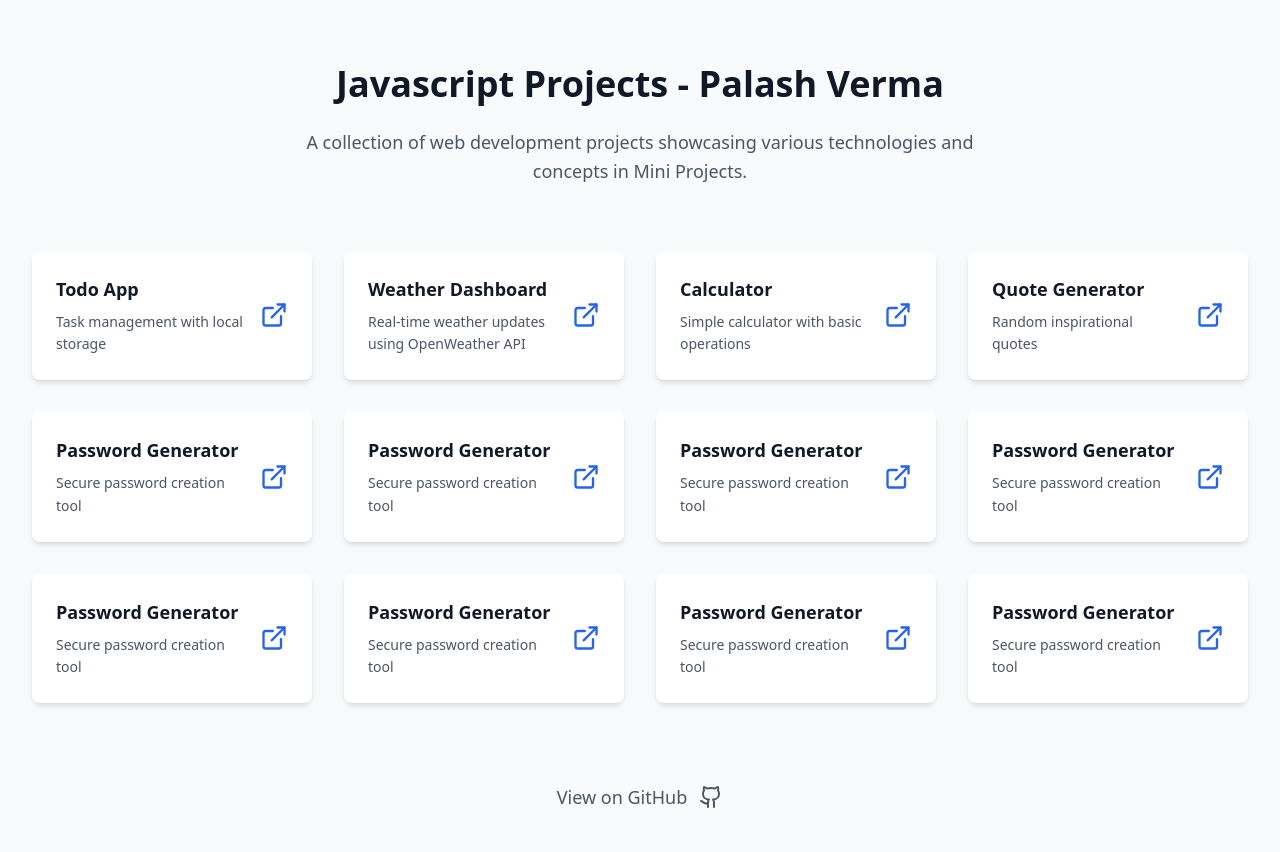
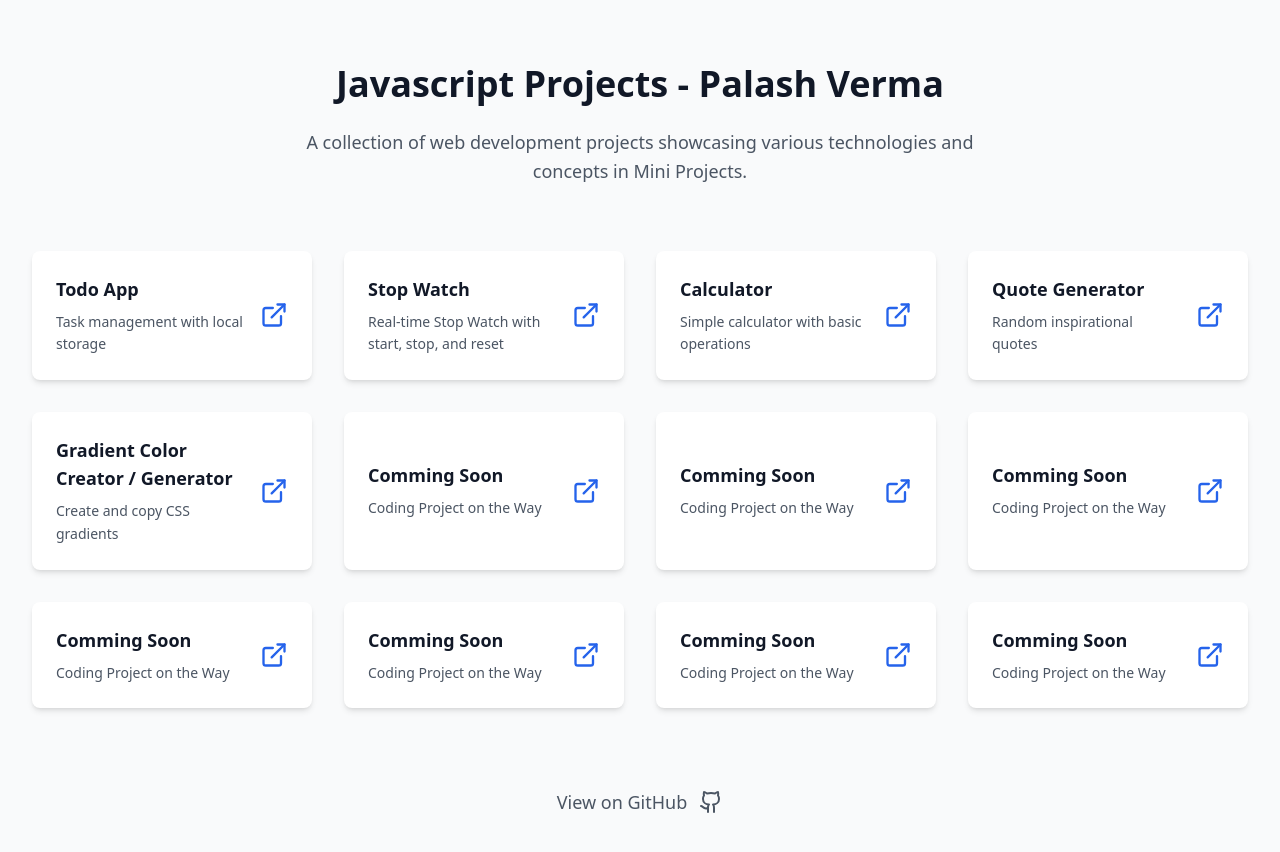
Before and after one commit to P4L4SH/Project-showcase, a React (Vite) app: page / in a window 1280 px wide. Shown: the top 852 px of the page. Built offline with nearby package versions, Linux system fonts and the light colour scheme.

Commit message:
Second Phase with Projects 3:50pm

```diff
--- a/src/App.jsx
+++ b/src/App.jsx
@@ -1,6 +1,9 @@
 import React from 'react';
 import { ExternalLink, Github } from 'lucide-react';
 import Todoapp from './pages/TodoApp.jsx';  // Make sure this matches exactly
+
+import Stopwatch from './pages/stopWatch.jsx';
+import SimpleCalculator from './pages/Calculator.jsx';
 
 const ProjectCard = ({ title, description, link }) => {
   const handleClick = (e) => {
@@ -44,58 +47,59 @@ function App() {
       link: "/TodoApp"
     },
     {
-      title: "Weather Dashboard",
-      description: "Real-time weather updates using OpenWeather API",
-      link: "#"
+      title: "Stop Watch",
+      description: "Real-time Stop Watch with start, stop, and reset",
+      link: "/stopWatch"
+
     },
     {
       title: "Calculator",
       description: "Simple calculator with basic operations",
-      link: "#"
+      link: "/Calculator"
     },
     {
       title: "Quote Generator",
       description: "Random inspirational quotes",
+      link: "https://iridescent-conkies-3d68e9.netlify.app"
+    },
+    {
+      title: "Gradient Color Creator / Generator",
+      description: "Create and copy CSS gradients",
+      link: "https://neon-baklava-b8af9c.netlify.app"
+    },
+    {
+      title: "Comming Soon",
+      description: "Coding Project on the Way",
       link: "#"
     },
     {
-      title: "Password Generator",
-      description: "Secure password creation tool",
+      title: "Comming Soon",
+      description: "Coding Project on the Way",
       link: "#"
     },
     {
-      title: "Password Generator",
-      description: "Secure password creation tool",
+      title: "Comming Soon",
+      description: "Coding Project on the Way",
       link: "#"
     },
     {
-      title: "Password Generator",
-      description: "Secure password creation tool",
+      title: "Comming Soon",
+      description: "Coding Project on the Way",
       link: "#"
     },
     {
-      title: "Password Generator",
-      description: "Secure password creation tool",
+      title: "Comming Soon",
+      description: "Coding Project on the Way",
       link: "#"
     },
     {
-      title: "Password Generator",
-      description: "Secure password creation tool",
+      title: "Comming Soon",
+      description: "Coding Project on the Way",
       link: "#"
     },
     {
-      title: "Password Generator",
-      description: "Secure password creation tool",
-      link: "#"
-    },
-    {
-      title: "Password Generator",
-      description: "Secure password creation tool",
-      link: "#"
-    },
-    {
-      title: "Password Generator",
-      description: "Secure password creation tool",
+      title: "Comming Soon",
+      description: "Coding Project on the Way",
       link: "#"
     },
   ];
@@ -106,6 +110,16 @@ function App() {
   // If path is /todo, render TodoApp
   if (currentPath === '/TodoApp') {
     return < Todoapp />;
+  }
+
+  if (currentPath === '/stopWatch') {
+    return < Stopwatch />;
+
+  }
+  if (currentPath === '/Calculator') {
+    return < SimpleCalculator />;
+
+
   }
 
   // Otherwise render the project showcase
--- /dev/null
+++ b/src/pages/Calculator.jsx
@@ -0,0 +1,128 @@
+import { useState } from 'react'
+import { ArrowLeft, Trash2, Edit, Check, X } from 'lucide-react';
+
+function Button({ children, onClick, variant = 'default', className = '' }) {
+  const variants = {
+    default: 'bg-gray-200 hover:bg-gray-300',
+    operator: 'bg-blue-500 text-white hover:bg-blue-600',
+    equal: 'bg-green-500 text-white hover:bg-green-600',
+    clear: 'bg-red-500 text-white hover:bg-red-600'
+  }
+
+  return (
+    <button
+      onClick={onClick}
+      className={`p-4 rounded ${variants[variant]} ${className}`}
+    >
+      {children}
+    </button>
+  )
+}
+
+function Display({ equation, display }) {
+  return (
+    <div className="bg-gray-100 p-4 rounded mb-4">
+      <div className="text-gray-500 text-sm h-6">{equation}</div>
+      <div className="text-right text-2xl font-bold">{display}</div>
+    </div>
+  )
+}
+
+function SimpleCalculator() {
+  const [display, setDisplay] = useState('0')
+  const [equation, setEquation] = useState('')
+
+  const handleNumber = (number) => {
+    if (display === '0') {
+      setDisplay(number)
+    } else {
+      setDisplay(display + number)
+    }
+  }
+
+  const handleOperator = (operator) => {
+    setEquation(display + ' ' + operator + ' ')
+    setDisplay('0')
+  }
+
+  const handleEqual = () => {
+    try {
+      const result = new Function('return ' + equation + display)()
+      setDisplay(result.toString())
+      setEquation('')
+    } catch (error) {
+      setDisplay('Error')
+      setEquation('')
+    }
+  }
+
+  const handleClear = () => {
+    setDisplay('0')
+    setEquation('')
+  }
+
+  return (
+
+    <div className="min-h-screen bg-gray-100 flex flex-col items-center justify-center">
+  {/* Back to Projects Button */}
+  <div >
+    <a
+      href="/"
+      onClick={(e) => {
+        e.preventDefault();
+        window.location.pathname = '/';
+      }}
+      className="inline-flex items-center gap-2 text-blue-600 hover:text-blue-800"
+    >
+      <ArrowLeft className="w-4 h-4" />
+      Back to Projects
+    </a>
+  </div>
+
+  {/* Calculator */}
+  <h1 className="text-4xl font-bold mt-6 mb-6 text-center">
+    Simple Calculator
+  </h1>
+  <div className="bg-white mt-6 p-6 text-xl rounded-lg shadow-lg w-80">
+    <Display equation={equation} display={display} />
+
+    <div className="grid grid-cols-4 gap-2">
+      <Button onClick={handleClear} variant="clear" className="col-span-2">
+        Clear
+      </Button>
+      <Button onClick={() => handleOperator('/')} variant="operator">÷</Button>
+      <Button onClick={() => handleOperator('*')} variant="operator">×</Button>
+
+      {[7, 8, 9].map((num) => (
+        <Button key={num} onClick={() => handleNumber(num.toString())}>
+          {num}
+        </Button>
+      ))}
+      <Button onClick={() => handleOperator('-')} variant="operator">-</Button>
+
+      {[4, 5, 6].map((num) => (
+        <Button key={num} onClick={() => handleNumber(num.toString())}>
+          {num}
+        </Button>
+      ))}
+      <Button onClick={() => handleOperator('+')} variant="operator">+</Button>
+
+      {[1, 2, 3].map((num) => (
+        <Button key={num} onClick={() => handleNumber(num.toString())}>
+          {num}
+        </Button>
+      ))}
+      <Button onClick={handleEqual} variant="equal">=</Button>
+
+      <Button onClick={() => handleNumber('0')} className="col-span-2">
+        0
+      </Button>
+      <Button onClick={() => handleNumber('.')}>.</Button>
+    </div>
+  </div>
+</div>
+
+  )
+}
+
+export default SimpleCalculator
--- /dev/null
+++ b/src/pages/stopWatch.jsx
@@ -0,0 +1,75 @@
+import React, { useState, useEffect } from 'react';
+import { Play, Pause, RotateCcw } from 'lucide-react';
+
+import { ArrowLeft, Trash2, Edit, Check, X } from 'lucide-react';
+
+function Stopwatch() {
+  const [time, setTime] = useState(0);
+  const [isRunning, setIsRunning] = useState(false);
+
+  useEffect(() => {
+    let timer;
+    if (isRunning) {
+      timer = setInterval(() => {
+        setTime(time => time + 10);
+      }, 10);
+    }
+    return () => clearInterval(timer);
+  }, [isRunning]);
+
+  const formatTime = () => {
+    const minutes = Math.floor(time / 60000);
+    const seconds = Math.floor((time % 60000) / 1000);
+    const milliseconds = Math.floor((time % 1000) / 10);
+    return `${minutes}:${seconds < 10 ? '0' : ''}${seconds}.${milliseconds < 10 ? '0' : ''}${milliseconds}`;
+  };
+
+  const handleStartStop = () => {
+    setIsRunning(!isRunning);
+  };
+
+  const handleReset = () => {
+    setIsRunning(false);
+    setTime(0);
+  };
+
+  return (
+
+    <div className="flex items-center justify-center h-screen">
+  <div className="flex flex-col items-center gap-4">
+    <a
+      href="/"
+      onClick={(e) => {
+        e.preventDefault();
+        window.location.pathname = '/';
+      }}
+      className="inline-flex items-center gap-2 text-blue-600 hover:text-blue-800 mb-6"
+    >
+      <ArrowLeft className="w-4 h-4" />
+      Back to Projects
+    </a>
+    <div className="text-6xl font-mono">
+      {formatTime()}
+    </div>
+    <div className="flex gap-4">
+      <button
+        onClick={handleStartStop}
+        className="p-2 rounded-full bg-blue-500 text-white hover:bg-blue-600"
+      >
+        {isRunning ? <Pause size={24} /> : <Play size={24} />}
+      </button>
+      <button
+        onClick={handleReset}
+        className="p-2 rounded-full bg-gray-500 text-white hover:bg-gray-600"
+      >
+        <RotateCcw size={24} />
+      </button>
+    </div>
+  </div>
+</div>
+
+
+  );
+}
+
+export default Stopwatch;
```
Also changed, not shown: src/pages/gradientGenerator.jsx (added).
